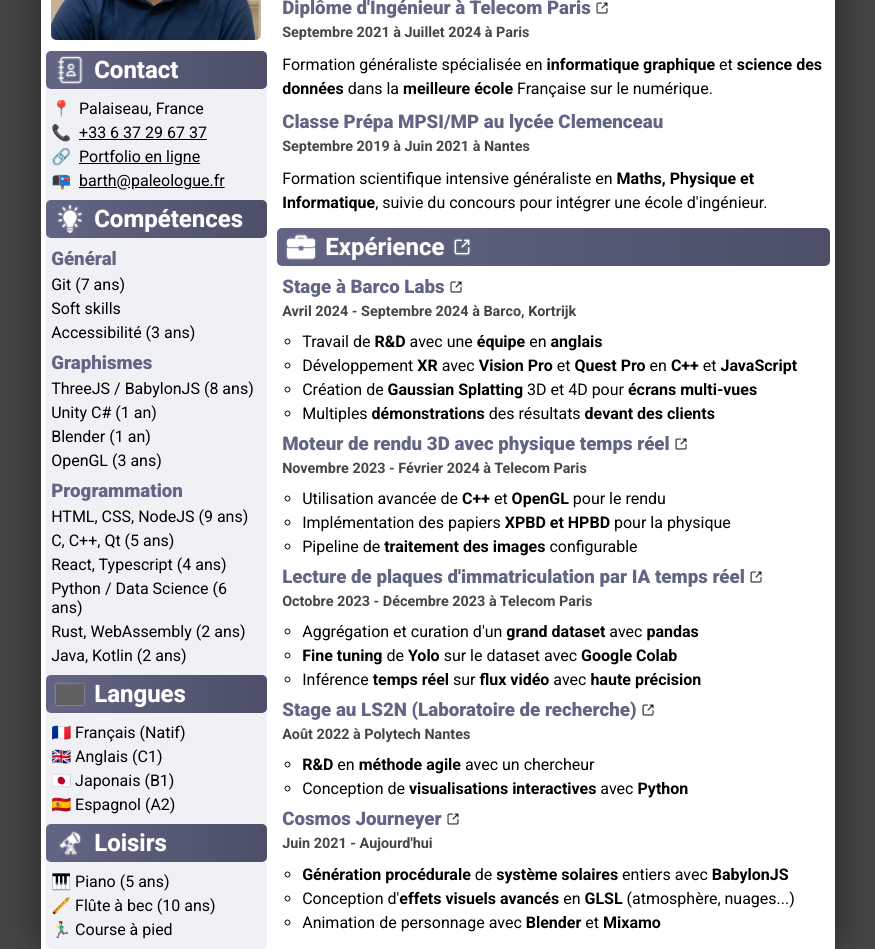
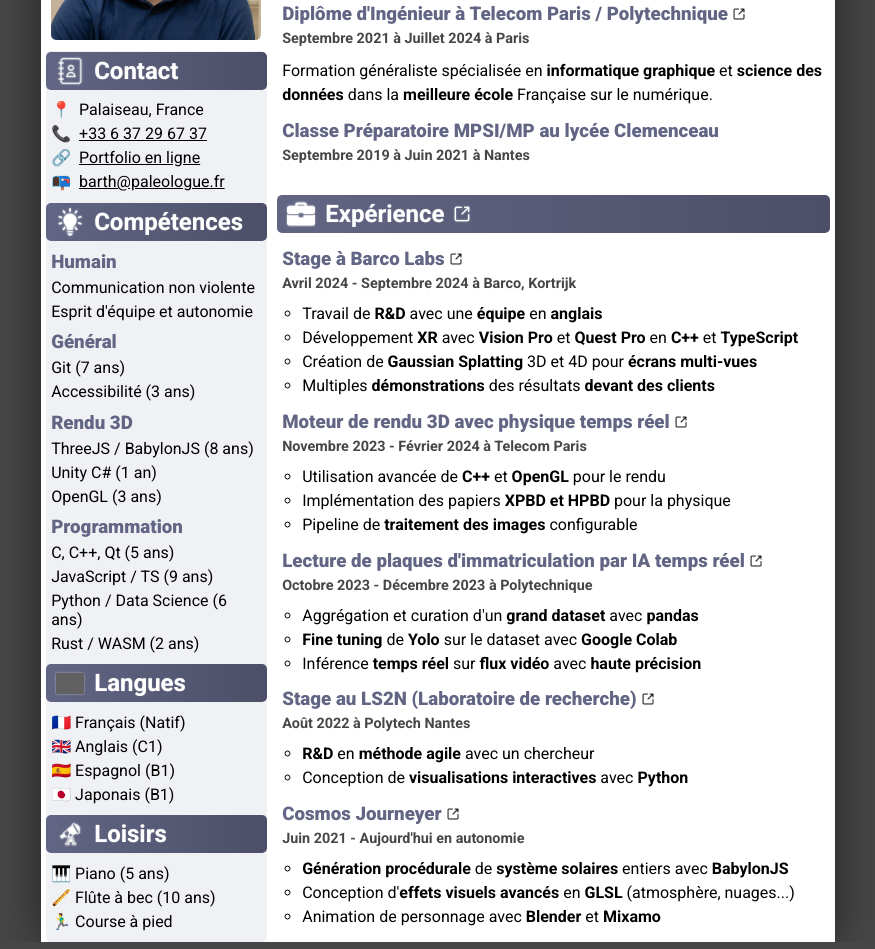
Before and after one commit to BarthPaleologue/resume, a Next.js app: page /resume/ in a window 1280 px wide. Shown: the part 180-1129 px from the top of the page, without its empty margins (202-1077 px from the left). Built offline with nearby package versions, Linux system fonts and the light colour scheme; grey boxes are pictures that could not be loaded.

Commit message:
apply mom's feedback

```diff
--- a/src/app/resumeData/experiences.ts
+++ b/src/app/resumeData/experiences.ts
@@ -15,7 +15,7 @@
         when: S({ fr: "Avril 2024 - Septembre 2024 à Barco, Kortrijk", en: "April 2024 - September 2024 at Barco, Kortrijk" }),
         what: [
             S({ fr: "Travail de <b>R&D</b> avec une <b>équipe</b> en <b>anglais</b>", en: "R&D <b>team work</b> in <b>english</b>" }),
-            S({ fr: "Développement <b>XR</b> avec <b>Vision Pro</b> et <b>Quest Pro</b> en <b>C++</b> et <b>JavaScript</b>", en: "<b>XR</b> development with <b>Vision Pro</b> and <b>Quest Pro</b> using <b>C++ and Javascript</b>" }),
+            S({ fr: "Développement <b>XR</b> avec <b>Vision Pro</b> et <b>Quest Pro</b> en <b>C++</b> et <b>TypeScript</b>", en: "<b>XR</b> development with <b>Vision Pro</b> and <b>Quest Pro</b> using <b>C++ and TypeScript</b>" }),
             S({ fr: "Création de <b>Gaussian Splatting</b> 3D et 4D pour <b>écrans multi-vues</b>", en: "Creation of 3D and 4D <b>Gaussian Splatting</b> for <b>multi-view screens</b>" }),
             S({ fr: "Multiples <b>démonstrations</b> des résultats <b>devant des clients</b>", en: "Multiple <b>demonstrations in front of clients</b>" })
         ],
@@ -35,7 +35,7 @@
     {
         title: S({ fr: "Simulation d'écosystème", en: "Ecosystem Simulation" }),
         url: "https://github.com/BarthPaleologue/inf633-2023-2024",
-        when: S({ fr: "Septembre 2023 - Octobre 2023 à Telecom Paris", en: "September 2023 - October 2023 at Telecom Paris" }),
+        when: S({ fr: "Septembre 2023 - Octobre 2023 à Polytechnique", en: "September 2023 - October 2023 at Institut Polytechnique de Paris" }),
         what: [
             S({ fr: "Utilisation approfondie du <b>moteur 3D Unity</b>", en: "In-depth use of the <b>Unity 3D Engine</b>" }),
             S({ fr: "Apprentissage par <b>algorithmes génétiques</b>", en: "Machine Learning with <b>genetic algorithms</b>" }),
@@ -58,7 +58,7 @@
     {
         title: S({ fr: "Lecture de plaques d'immatriculation par IA temps réel", en: "License plate reading with real-time AI" }),
         url: "https://github.com/BarthPaleologue/ALPR",
-        when: S({ fr: "Octobre 2023 - Décembre 2023 à Telecom Paris", en: "October 2023 - December 2023 at Telecom Paris" }),
+        when: S({ fr: "Octobre 2023 - Décembre 2023 à Polytechnique", en: "October 2023 - December 2023 at Institut Polytechnique de Paris" }),
         what: [
             S({ fr: "Aggrégation et curation d'un <b>grand dataset</b> avec <b>pandas</b>", en: "Aggregation and curation of a <b>large dataset</b> with <b>pandas</b>" }),
             S({ fr: "<b>Fine tuning</b> de <b>Yolo</b> sur le dataset avec <b>Google Colab</b>", en: "<b>Fine tuning</b> of <b>Yolo</b> on the dataset with <b>Google Colab</b>" }),
@@ -121,8 +121,8 @@
     },
     {
         title: S({ fr: "Cosmos Journeyer", en: "Cosmos Journeyer" }),
-        url: "https://youtu.be/5pXZqHRShTE",
-        when: S({ fr: "Juin 2021 - Aujourd'hui", en: "June 2021 - Today" }),
+        url: "https://cosmosjourneyer.com",
+        when: S({ fr: "Juin 2021 - Aujourd'hui en autonomie", en: "June 2021 - Today on my own" }),
         what: [
             S({ fr: "<b>Génération procédurale</b> de <b>système solaires</b> entiers avec <b>BabylonJS</b>", en: "<b>Procedural generation</b> of entire <bsolar systems</b> with <b>BabylonJS</b>" }),
             S({ fr: "Conception d'<b>effets visuels avancés</b> en <b>GLSL</b> (atmosphère, nuages...)", en: "Design of <b>advanced visual effects</b> in <b>GLSL</b> (atmosphere, clouds...)" }),
--- a/src/app/resumeData/formations.ts
+++ b/src/app/resumeData/formations.ts
@@ -9,8 +9,8 @@
 
 export const formations: Formation[] = [
     {
-        title: S({ fr: "Diplôme d'Ingénieur à Telecom Paris", en: "Master's Degree at Telecom Paris" }),
-        url: S({ fr: "https://www.telecom-paris.fr/", en: "https://www.telecom-paris.fr/en/home" }),
+        title: S({ fr: "Diplôme d'Ingénieur à Telecom Paris / Polytechnique", en: "Master's Degree at Telecom Paris" }),
+        url: S({ fr: "https://www.ip-paris.fr/", en: "https://www.ip-paris.fr/en" }),
         when: S({ fr: "Septembre 2021 à Juillet 2024 à Paris", en: "September 2021 to July 2024 in Paris" }),
         what: S({
             fr: "Formation généraliste spécialisée en <b>informatique graphique</b> et <b>science des données</b> dans la <b>meilleure école</b> Française sur le numérique.",
@@ -18,10 +18,10 @@
         })
     },
     {
-        title: S({ fr: "Classe Prépa MPSI/MP au lycée Clemenceau", en: "Scientific preparatory class" }),
+        title: S({ fr: "Classe Préparatoire MPSI/MP au lycée Clemenceau", en: "Scientific preparatory class" }),
         when: S({ fr: "Septembre 2019 à Juin 2021 à Nantes", en: "September 2019 to June 2021 in Nantes" }),
         what: S({
-            fr: "Formation scientifique intensive généraliste en <b>Maths, Physique et Informatique</b>, suivie du concours pour intégrer une école d'ingénieur.",
+            fr: "",
             en: "Generalist intensive scientific training in <b>Maths, Physics and Computer Science</b>, followed by the competitive exam to enter an engineering school."
         })
     }
--- a/src/app/resumeData/languages.ts
+++ b/src/app/resumeData/languages.ts
@@ -4,7 +4,6 @@
     title: string,
     icon?: string,
     level: string,
-    hidden?: boolean
 }
 
 export const languages: Language[] = [
@@ -19,14 +18,13 @@
         level: "C1"
     },
     {
+        title: S({ fr: "Espagnol", en: "Spanish" }),
+        icon: "🇪🇸",
+        level: "B1"
+    },
+    {
         title: S({ fr: "Japonais", en: "Japanese" }),
         icon: "🇯🇵",
         level: "B1"
     },
-    {
-        title: S({ fr: "Espagnol", en: "Spanish" }),
-        icon: "🇪🇸",
-        level: "A2",
-        hidden: true
-    }
 ];
--- a/src/app/resumeData/skills.ts
+++ b/src/app/resumeData/skills.ts
@@ -15,21 +15,27 @@
 
 export const skills: SkillList[] = [
     {
+        title: S({ fr: "Humain", en: "Human" }),
+        skills: [
+            { title: S({ fr: "Communication non violente", en: "Non-violent communication" })},
+            { title: S({ fr: "Esprit d'équipe et autonomie", en: "Teamwork / Autonomy" })},
+        ]
+    },
+    {
         title: S({ fr: "Général", en: "General" }),
         skills: [
             { title: "Git", yoe: 7 },
-            { title: "Soft skills" },
             { title: S({ fr: "Accessibilité", en: "Accessibility" }), yoe: 3 },
             { title: S({ fr: "Enjeux RSE", en: "CSR issues" }), yoe: 2, hidden: true },
         ]
     },
     {
-        title: S({ fr: "Graphismes", en: "Graphics" }),
+        title: S({ fr: "Rendu 3D", en: "3D Rendering" }),
         skills: [
             { title: "ThreeJS / BabylonJS", yoe: 8 },
             { title: "Unity C#", yoe: 1 },
             { title: "D3.JS, Altair, Tableau", yoe: 1, hidden: true },
-            { title: "Blender", yoe: 1, hidden: false },
+            { title: "Blender", yoe: 1, hidden: true },
             { title: "OpenVDB C++", yoe: 1, hidden: true },
             { title: "OpenGL", yoe: 3 },
         ]
@@ -37,13 +43,12 @@
     {
         title: S({ fr: "Programmation", en: "Programming" }),
         skills: [
-            { title: "HTML, CSS, NodeJS", yoe: 9 },
             { title: "C, C++, Qt", yoe: 5 },
-            { title: "React, Typescript", yoe: 4 },
+            { title: "JavaScript / TS", yoe: 9 },
             { title: "Python / Data Science", yoe: 6 },
             { title: "Webpack", yoe: 3, hidden: true },
-            { title: "Rust, WebAssembly", yoe: 2 },
-            { title: "Java, Kotlin", yoe: 2 },
+            { title: "Rust / WASM", yoe: 2 },
+            { title: "Java, Kotlin", yoe: 2, hidden: true },
             { title: "Django, NextJS", yoe: 1, hidden: true },
         ]
     },
--- a/src/app/styles/App.scss
+++ b/src/app/styles/App.scss
@@ -18,6 +18,12 @@
   box-shadow: 0 0 40px rgba(0, 0, 0, 0.5);
   font-family: $default-font;
 
+  .App {
+    display: flex;
+    flex-direction: column;
+    min-height: 29.68cm;
+  }
+
   h3 {
     margin-block-end: 0.3em;
     font-weight: 900;
@@ -34,6 +40,7 @@
   }
 
   .panelContainer {
+    flex: 1 1 auto; /* element grows to fill remaining space */
     display: flex;
     flex-direction: row-reverse;
     flex-wrap: wrap;
@@ -119,6 +126,7 @@
 section {
   display: flex;
   flex-direction: column;
+  justify-content: space-evenly;
   row-gap: 10px;
   flex-grow: 1;
 
--- a/src/app/styles/header.scss
+++ b/src/app/styles/header.scss
@@ -7,6 +7,9 @@
     margin-bottom: 5px;
 
     background: $gradient-background;
+
+    flex: 0 1 auto; /* default, element does not grow */
+
 
     padding: 10px;
     box-sizing: border-box;
```
